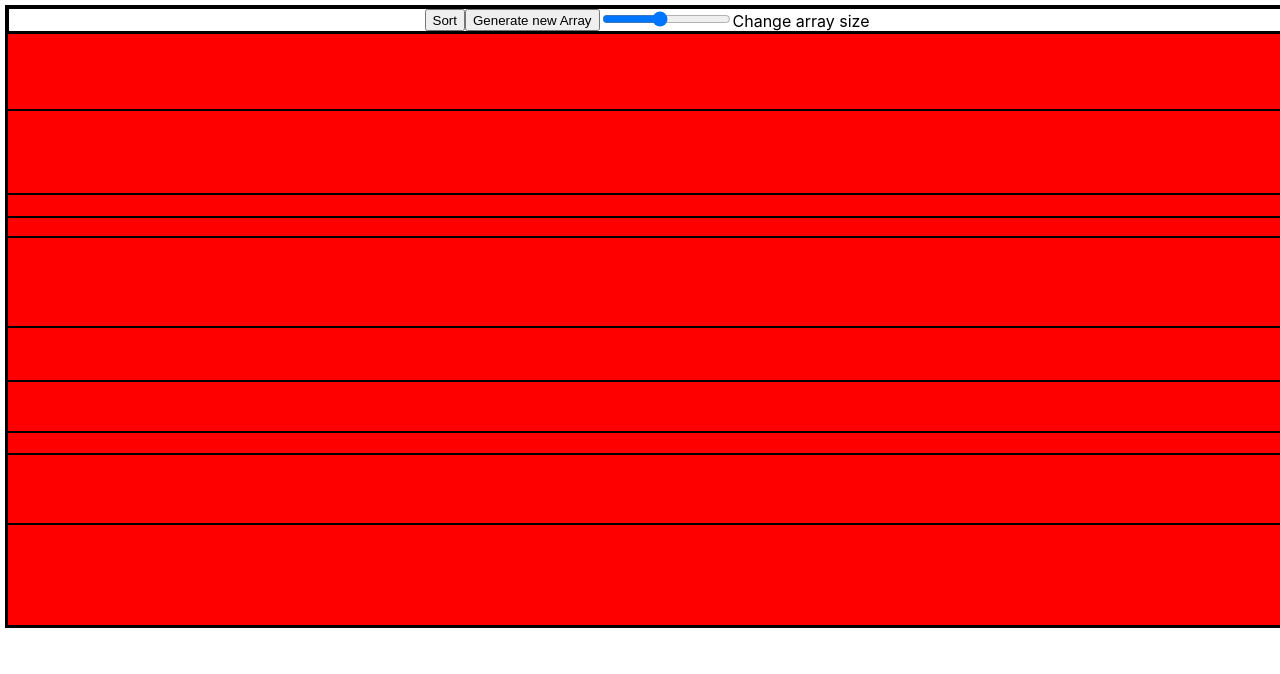
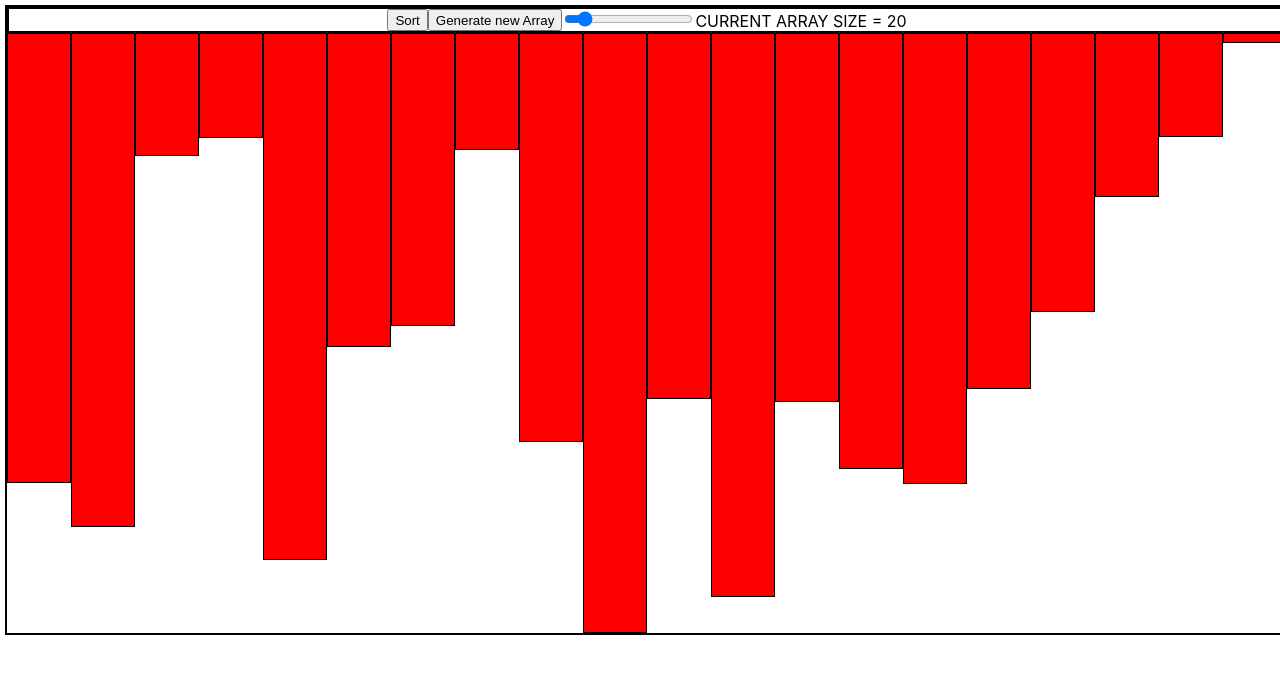
Before and after one commit to GandalfTheJava/sorting-visualizer, a React (Create React App) app: page / in a window 1280 px wide. Shown: the top 674 px of the page. Built offline with nearby package versions, Linux system fonts and the light colour scheme.

Commit message:
Made changes to visual aspect of the bars. They are displayed using flex and dynamically changes using the array reducer.

```diff
--- a/src/components/Body/Body.css
+++ b/src/components/Body/Body.css
@@ -1,7 +1,7 @@
 .bar-containers{
     display: flex;
     flex-direction: row;
-    justify-content: space-between;
+    justify-content: space-evenly;
   }
 .bar{
     border:1px solid black;
--- a/src/components/Body/Body.jsx
+++ b/src/components/Body/Body.jsx
@@ -13,7 +13,7 @@ class Body extends Component {
     render() {
         const { arrayOfNumbers } = this.props.array
         return (
-            <div>
+            <div className="bar-containers">
                 {
                     arrayOfNumbers ? (arrayOfNumbers.map((element, index) => {
                         return (
--- a/src/components/Toolbar/Toolbar.jsx
+++ b/src/components/Toolbar/Toolbar.jsx
@@ -10,13 +10,11 @@ class Toolbar extends Component {
         this.handleChange = this.handleChange.bind(this);
     }
     componentDidMount = () => {
-        let { changeArrayNumbers } = this.props
-        let newArray = this.generateNewArray(); //Generate a new random assortment of numbers (10)
-        changeArrayNumbers(newArray);
+        this.generateNewArray(); //Generate a new random assortment of numbers (10)
     }
     componentDidUpdate(prevProps) {
         if (prevProps.array !== this.props.array) {
-            console.log('summat changed homes')
+            //UPDATE DOM COS SOMETHING CHANGED
         }
     }
     handleClick(algorithm) {
@@ -25,27 +23,30 @@ class Toolbar extends Component {
         //chosenAlgorithm(algorithm); //Call this action to update the chosen algorithm
     }
     generateNewArray = () => {
+        let { changeArrayNumbers } = this.props;
         const { arraySize } = this.props.array;
         let newArray = []
         for (let i = 0; i < arraySize; i++) {
-            let randomNumber = Math.floor(Math.random() * 100) + 1;
+            let randomNumber = Math.floor(Math.random() * 600) + 1;
             newArray.push(randomNumber);
         }
-        return newArray;
+        changeArrayNumbers(newArray);
     }
     handleChange(e) {
-        //WILL CONTAIN THE SLIDER VALUES FOR EITHER ARRAY/SORTSPEED
+        let { changeArraySize } = this.props;
+        changeArraySize(e.target.value);
+        this.generateNewArray();
+
     }
     render() {
-        console.log(this.props);
         return (
             <div className="toolbar-container">
                 <button>Sort</button>
 
-                <button>Generate new Array</button>
+                <button onClick={this.generateNewArray}>Generate new Array</button>
                 <div>
-                    <input type="range" min="10" max="100" id="arraySize" />
-                    Change array size
+                    <input type="range" min="10" max="100" defaultValue={this.props.array.arraySize} id="arraySize" onChange={this.handleChange} />
+                    CURRENT ARRAY SIZE = {this.props.array.arraySize}
                 </div>
             </div >
         );
--- a/src/redux/array/array.reducer.js
+++ b/src/redux/array/array.reducer.js
@@ -1,6 +1,6 @@
 import arrayActionTypes from "./array.types";
 const INITIAL_STATE = {
-    arraySize: 10,
+    arraySize: 20,
     arrayOfNumbers: null
 }
 
```
